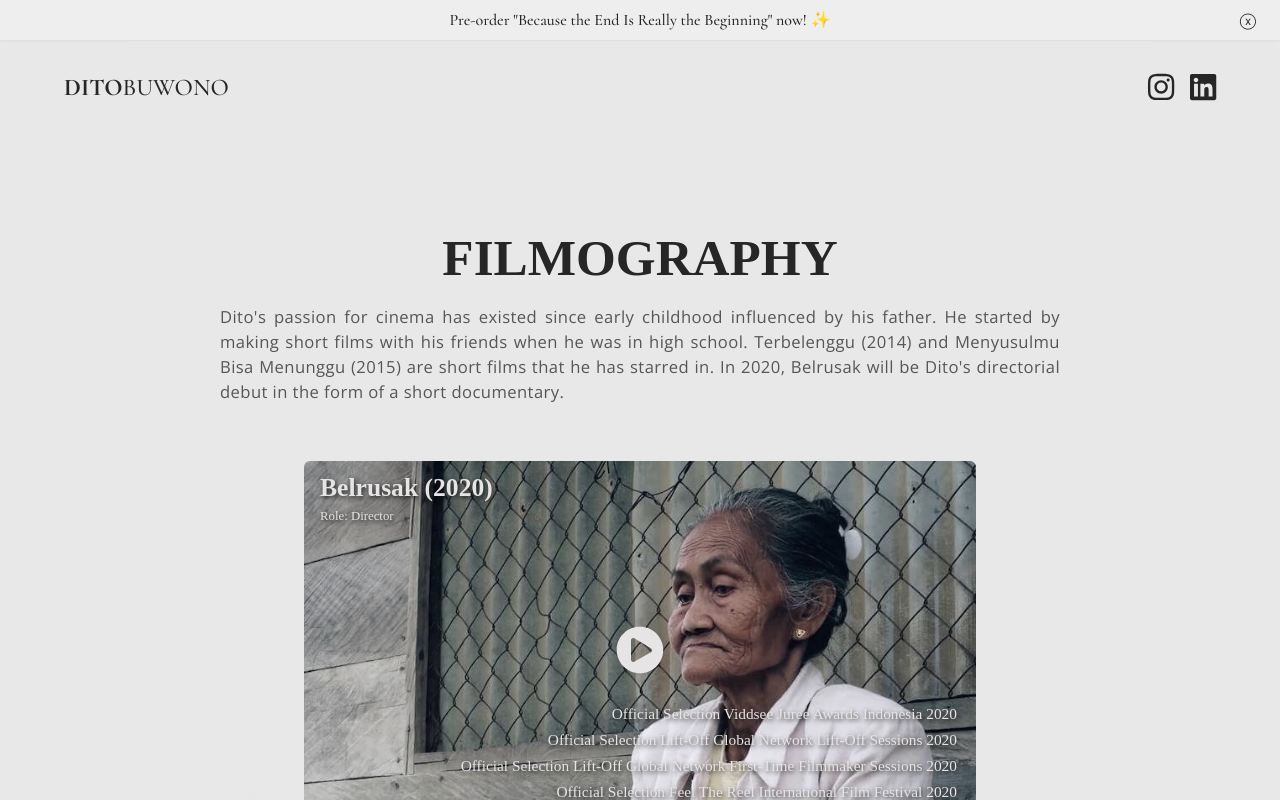
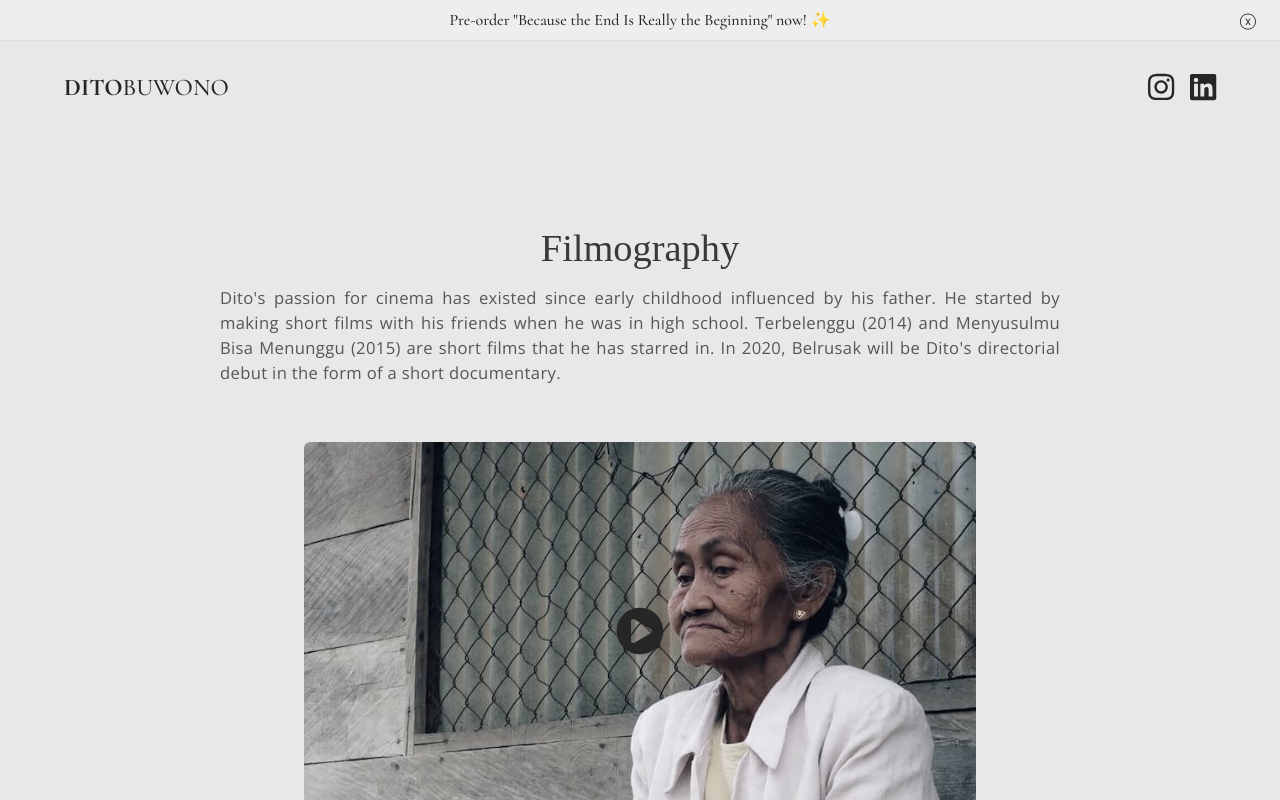
Before and after one commit to andikawilliam/ditobuwono, a Vue app: page / in a window 1280 px wide. Both pictures are taken after a click on the element "FILMMAKER.". Shown: the part 1213-2013 px from the top of the page. Built offline with nearby package versions, Linux system fonts and the light colour scheme.

Commit message:
update filmwork styling

```diff
--- a/src/App.vue
+++ b/src/App.vue
@@ -101,7 +101,7 @@ body {
   display: none;
 }
 .grayscale {
-  -webkit-filter: grayscale(40%);
-  filter: grayscale(40%);
+  -webkit-filter: grayscale(50%);
+  filter: grayscale(50%);
 }
 </style>
--- a/src/components/FilmWork.vue
+++ b/src/components/FilmWork.vue
@@ -1,12 +1,16 @@
 <template>
-  <div :id="filmId" class="film-container  pb-12 lg:pb-32 xl:pb-16">
+  <div :id="filmId" class="film-container font-cormorant pb-12 lg:pb-32 xl:pb-16">
     <a :href="href" target="_blank" rel="noopener noreferrer">
       <div class="film-content text-shadow" v-on:click="showText = false">
         <img class="absolute w-full rounded-md grayscale" :src="image" />
-        <div class="absolute px-2 py-1 lg:px-4 lg:py-2">
-          <p class="title-text font-semibold">{{ title }}</p>
-          <p class="role-text float-left">{{ role }}</p>
-        </div>
+        <!-- <div class="absolute px-2 py-1 lg:px-4 lg:py-2">
+          <p class="title-text font-semibold">
+            {{ title }}
+          </p>
+          <p class="role-text float-left">
+            {{ role }}
+          </p>
+        </div> -->
         <div class="absolute inset-0 text-center">
           <font-awesome-icon
             class="play-icon text-2xl lg:text-5xl"
@@ -16,15 +20,21 @@
         <div
           class="absolute text-right right-0 bottom-0 px-2 py-1 lg:px-4 lg:py-2"
         >
-          <p
+          <!-- <p
             class="accolade-text float-right font-medium"
             v-for="accolade in accolades"
             :key="accolade"
           >
             {{ accolade }}
-          </p>
+          </p> -->
         </div>
       </div>
+      <p class="title-text text-center font-semibold opacity-75">
+        {{ title }}
+      </p>
+      <p class="role-text text-center opacity-75">
+        {{ role }}
+      </p>
     </a>
   </div>
 </template>
@@ -90,8 +100,6 @@ export default Vue.extend({
 
 .film-container {
   transition: all 0.5s ease;
-  color: #e6e4e4;
-  font-family: "Bitter";
 }
 
 .play-icon {
@@ -107,11 +115,11 @@ export default Vue.extend({
 
 .film-container:hover .play-icon {
   transform: translateY(-50%) scale(1.2);
-  color: #bb0a21;
+  color: #af2538;
 }
 
 .title-text {
-  font-size: 2vw;
+  font-size: 1.6vw;
 }
 .role-text {
   font-size: 1vw;
--- a/src/components/PortfolioDescription.vue
+++ b/src/components/PortfolioDescription.vue
@@ -20,12 +20,12 @@ export default Vue.extend({
 .description-text {
   position: relative;
   font-size: 1.3vw;
-  letter-spacing: 0.025em;
+  letter-spacing: 0.02em;
 }
 
 @media screen and (max-width: 1023px) {
   .description-text {
-    font-size: 2.6vw;
+    font-size: 2.2vw;
     letter-spacing: 0.035em;
     line-height: 1.6;
   }
--- a/src/components/PortfolioTitle.vue
+++ b/src/components/PortfolioTitle.vue
@@ -1,7 +1,7 @@
 <template>
   <h1
     :id="titleId"
-    class="heading-text text-center font-roboto-slab font-semibold uppercase"
+    class="heading-text text-center font-roboto-slab opacity-80 capitalize"
   >
     {{ title }}
   </h1>
@@ -18,12 +18,13 @@ export default Vue.extend({
 
 <style scoped>
 .heading-text {
-  font-size: 4vw;
+  font-size: 3vw;
+  opacity: 0.9;
 }
 
 @media screen and (max-width: 1023px) {
   .heading-text {
-    font-size: 7vw;
+    font-size: 6vw;
   }
 }
 
--- a/src/components/TheNotification.vue
+++ b/src/components/TheNotification.vue
@@ -1,5 +1,8 @@
 <template>
-  <div class="w-full px-6 py-2 bg-gray-ivory shadow-sm" v-show="notifState && notifText">
+  <div
+    class="w-full px-6 py-2 bg-gray-ivory shadow-sm"
+    v-show="notifState && notifText"
+  >
     <div
       class="relative grid grid-cols-11 text-1.8vh font-cormorant font-medium sm:text-center lg:text-base"
     >
--- a/src/content/PortfolioPodcast.ts
+++ b/src/content/PortfolioPodcast.ts
@@ -75,11 +75,14 @@ export default Vue.extend({
       {
         scrollTrigger: {
           trigger: ".podcast-grid-container",
-          start: "top 64%",
+          start: "top 80%",
           end: "20% 30%",
           toggleActions: "play none none reverse"
         },
-        y: 0, autoAlpha: 1, duration: 1, stagger: 0.2
+        y: 0,
+        autoAlpha: 1,
+        duration: 1,
+        stagger: 0.2
       }
     );
   },
--- a/src/pages/PageAbout.vue
+++ b/src/pages/PageAbout.vue
@@ -1,14 +1,16 @@
 <template>
   <div
-    class="lg:flex lg:justify-center lg:items-center px-8 md:px-16 pb-16 lg:px-24 lg:py-32 lg:pb-40"
+    class="lg:flex lg:justify-center lg:items-center px-8 md:px-16 pb-16 md:py-16 lg:px-24 lg:py-32 lg:pb-40"
   >
-    <div class="about-content image-container pb-4 lg:pb-0 lg:pt-8 lg:w-1/2 lg:mr-12 xl:mr-24">
-      <img class="lg:w-2/3 lg:mx-auto" :src="picture" />
+    <div
+      class="about-content image-container pb-4 lg:pb-0 lg:pt-8 lg:w-1/2 lg:mr-12 xl:mr-24"
+    >
+      <img class="md:w-1/2 lg:w-2/3 mx-auto" :src="picture" />
       <div class="text-sm text-center mt-2 font-cormorant lg:text-base">
         Hanindito Buwono.
       </div>
     </div>
-    <div class="about-content about-container">
+    <div class="about-content text-center about-container mx-auto">
       <div class="about-text text-current opacity-75">
         <p v-for="text in texts" :key="text" v-html="text" />
       </div>
@@ -47,11 +49,11 @@ p {
 
 @media screen and (max-width: 1023px) {
   .about-container {
-    width: 90%;
+    width: 75%;
   }
 
   .about-text {
-    font-size: 3.2vw;
+    font-size: 2.4vw;
     letter-spacing: 0.03em;
     line-height: 1.5em;
   }
--- a/src/pages/PagePortfolioMusic.vue
+++ b/src/pages/PagePortfolioMusic.vue
@@ -32,7 +32,7 @@
             </iframe>
           </transition>
           <div
-            class="my-2 text-center font-semibold font-roboto-slab"
+            class="my-2 text-center font-roboto-slab"
             v-show="mixtape.show && mixtape.id === 4"
           >
             <div
@@ -99,7 +99,7 @@
   font-weight: 500;
   border-radius: 0.1em;
   border-radius: 0.2em;
-  box-shadow: .5px .5px 3px 0px rgba(26, 26, 26, 0.596);
+  box-shadow: 0.5px 0.5px 3px 0px rgba(26, 26, 26, 0.596);
 }
 
 .mixtape-text:hover {
@@ -123,8 +123,8 @@
 }
 
 .mixtape-active {
-  background-color: #f7f7f2;
-  color: #262626;
+  background-color: #5c5c5c;
+  color: #f7f7f2;
 }
 
 @media screen and (max-width: 960px) {
--- a/src/pages/PagePortfolioPodcast.vue
+++ b/src/pages/PagePortfolioPodcast.vue
@@ -1,7 +1,5 @@
 <template>
-  <div
-    class="relative px-8 md:px-16 lg:px-20 py-32 sm:py-20 lg:py-40"
-  >
+  <div class="relative px-8 md:px-16 lg:px-20 py-32 sm:py-20 lg:py-40">
     <PortfolioHeading :title="title" :description="description" />
     <div class="lg:w-2/3 mx-auto">
       <div class="podcast-grid-container w-full">
@@ -31,10 +29,7 @@
             allow="encrypted-media"
           >
           </iframe>
-          <div
-            class="my-2 text-center font-roboto-slab font-semibold"
-            v-show="podcast.show"
-          >
+          <div class="my-2 text-center font-roboto-slab" v-show="podcast.show">
             <div
               class="inline-block mr-2 text-sm lg:mx-4 cursor-pointer"
               v-show="podcast.src.length > 1"
@@ -95,7 +90,7 @@
   font-size: 2.4vw;
   font-style: italic;
   font-weight: 500;
-  box-shadow: .5px .5px 3px 0px rgba(26, 26, 26, 0.596);
+  box-shadow: 0.5px 0.5px 3px 0px rgba(26, 26, 26, 0.596);
 }
 
 .podcast-text:hover {
@@ -124,16 +119,22 @@
 
 .podcast-index:hover {
   background-color: #f7f7f2;
-  color: #262626;
   opacity: 0.5;
 }
 
 .podcast-active {
-  background-color: #f7f7f2;
-  color: #262626;
+  background-color: #c7c7c7;
+  color: #fafafa;
 }
 
-@media screen and (max-width: 960px) {
+@media screen and (max-width: 1279px) {
+  .podcast-text {
+    font-size: 3.5vw;
+    border-radius: 0.2em;
+  }
+}
+
+@media screen and (max-width: 639px) {
   .podcast-grid {
     height: 150px;
   }
--- a/src/pages/PagePortfolioWriting.vue
+++ b/src/pages/PagePortfolioWriting.vue
@@ -3,9 +3,11 @@
     class="relative px-8 md:px-16 pt-40 pb-12 lg:px-20 py-32 sm:py-20 lg:py-40"
   >
     <PortfolioHeading :title="title" :description="description" />
-    <div class="lg:grid lg:grid-cols-2 lg:w-2/3 mx-auto gap-24">
+    <div
+      class="mx-auto md:grid md:grid-cols-3 lg:grid-cols-2 lg:w-2/3 lg:gap-24"
+    >
       <div
-        class="lg:row-span-1 lg:col-span-1 px-8 sm:px-16 lg:px-0 mb-12 sm:mb-20 lg:mb-24"
+        class="lg:row-span-1 lg:col-span-1 px-8 lg:px-0 mb-12 sm:mb-20 md:mb-4"
         v-for="publication in publications"
         :key="publication.id"
       >
@@ -31,7 +33,7 @@
           </p>
           <div class="flex justify-center" v-if="publication.orderLink">
             <button
-              class="order-text button mx-auto p-1 lg:px-4 border border-white rounded-lg hover:bg-white hover:text-black"
+              class="order-text button mx-auto p-1 lg:px-4 underline rounded-lg hover:bg-white hover:text-black"
             >
               <a :href="publication.orderLink">
                 Pre-Order Now
@@ -79,20 +81,23 @@
 
 @media screen and (max-width: 1023px) {
   .title-text {
-    font-size: 5vw;
+    font-size: 2vw;
   }
 
   .description-text {
-    font-size: 3.2vw;
+    font-size: 1vw;
     height: auto;
   }
 
   .order-text {
-    font-size: 3.5vw;
+    font-size: 1vw;
   }
 }
 
 @media screen and (max-width: 639px) {
+  .title-text {
+    font-size: 5vw;
+  }
   .description-text {
     font-size: 2.8vw;
   }
```
